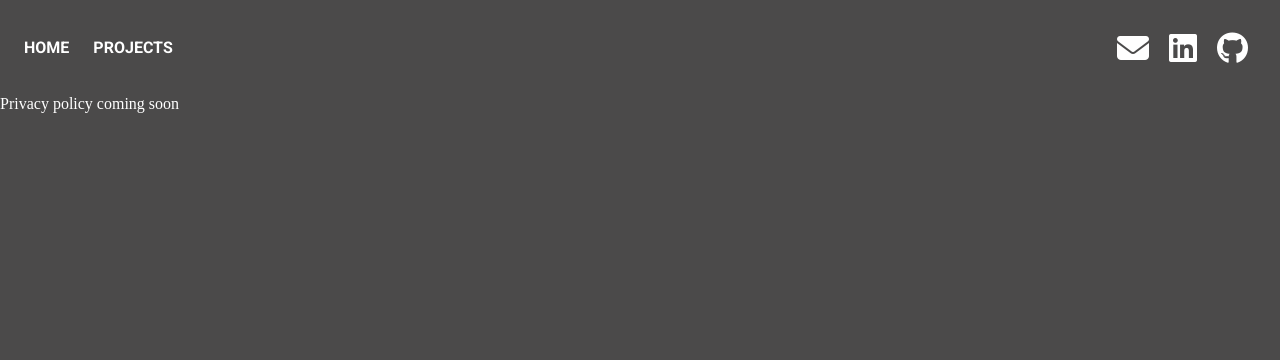
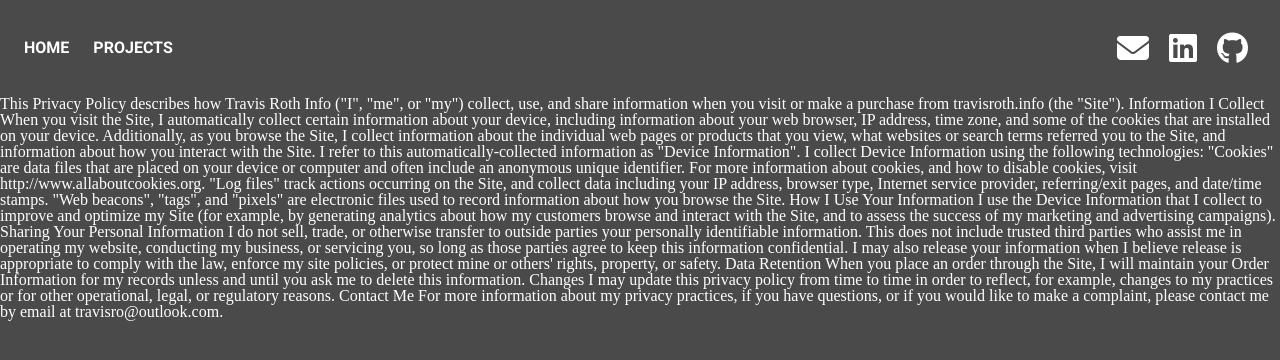
Before and after one commit to travis-roth/website, a Flask app: page /policy in a window 1280 px wide. Shown: the top 360 px of the page. Run offline with Flask 3, Linux system fonts and the light colour scheme; some libraries are stand-ins or nearby versions.

Commit message:
changed website description

```diff
--- a/templates/policy.html
+++ b/templates/policy.html
@@ -4,6 +4,37 @@
 
 {% block content %}
 <section>
-        <h3>Privacy policy coming soon</h3>
+        <h3>
+
+                This Privacy Policy describes how Travis Roth Info ("I", "me", or "my") collect, use, and share information when you visit or make a purchase from travisroth.info (the "Site").
+
+                Information I Collect
+
+                When you visit the Site, I automatically collect certain information about your device, including information about your web browser, IP address, time zone, and some of the cookies that are installed on your device. Additionally, as you browse the Site, I collect information about the individual web pages or products that you view, what websites or search terms referred you to the Site, and information about how you interact with the Site. I refer to this automatically-collected information as "Device Information".
+
+                I collect Device Information using the following technologies:
+
+                "Cookies" are data files that are placed on your device or computer and often include an anonymous unique identifier. For more information about cookies, and how to disable cookies, visit http://www.allaboutcookies.org.
+                "Log files" track actions occurring on the Site, and collect data including your IP address, browser type, Internet service provider, referring/exit pages, and date/time stamps.
+                "Web beacons", "tags", and "pixels" are electronic files used to record information about how you browse the Site.
+                How I Use Your Information
+
+                I use the Device Information that I collect to improve and optimize my Site (for example, by generating analytics about how my customers browse and interact with the Site, and to assess the success of my marketing and advertising campaigns).
+
+                Sharing Your Personal Information
+
+                I do not sell, trade, or otherwise transfer to outside parties your personally identifiable information. This does not include trusted third parties who assist me in operating my website, conducting my business, or servicing you, so long as those parties agree to keep this information confidential. I may also release your information when I believe release is appropriate to comply with the law, enforce my site policies, or protect mine or others' rights, property, or safety.
+
+                Data Retention
+
+                When you place an order through the Site, I will maintain your Order Information for my records unless and until you ask me to delete this information.
+
+                Changes
+
+                I may update this privacy policy from time to time in order to reflect, for example, changes to my practices or for other operational, legal, or regulatory reasons.
+
+                Contact Me
+
+                For more information about my privacy practices, if you have questions, or if you would like to make a complaint, please contact me by email at travisro@outlook.com.</h3>
 </section>
 {% endblock %}
```
